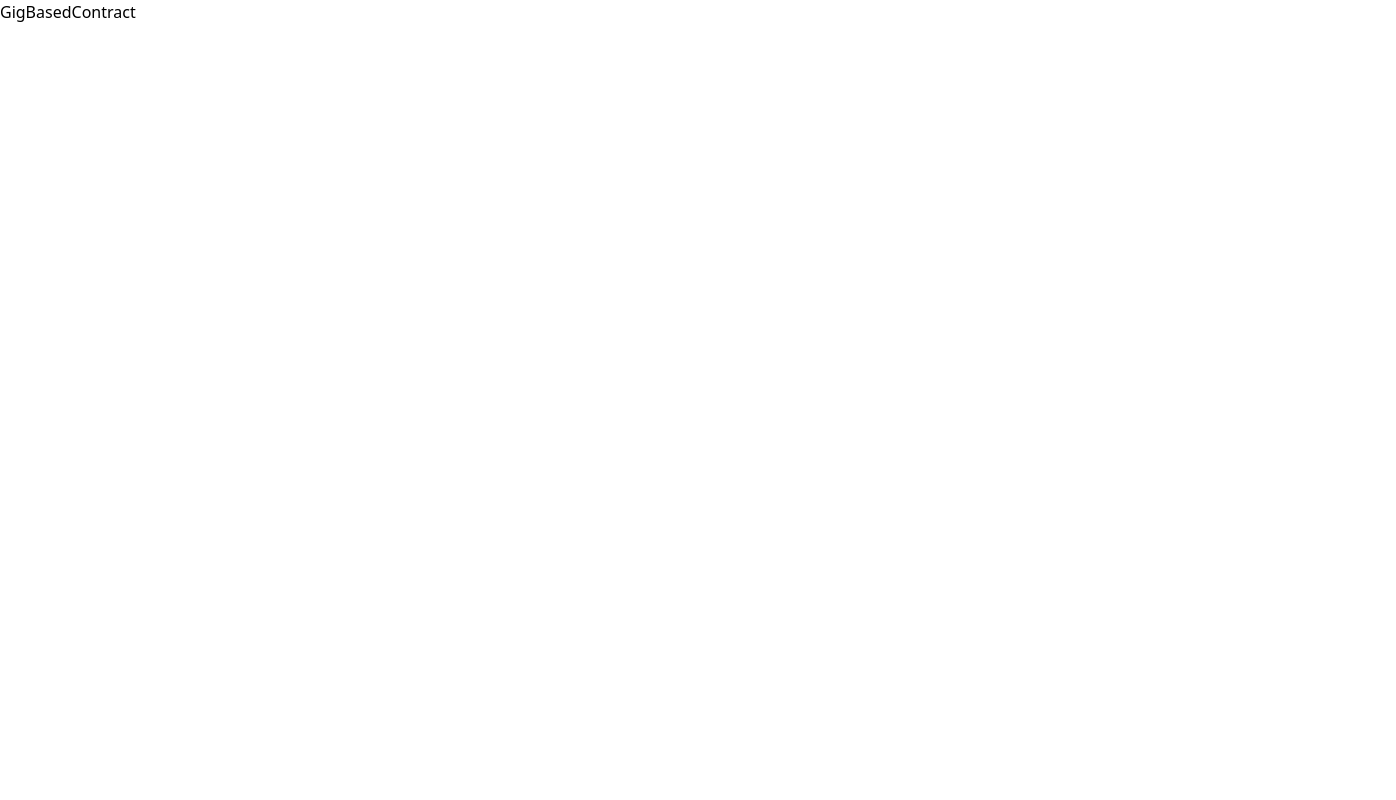
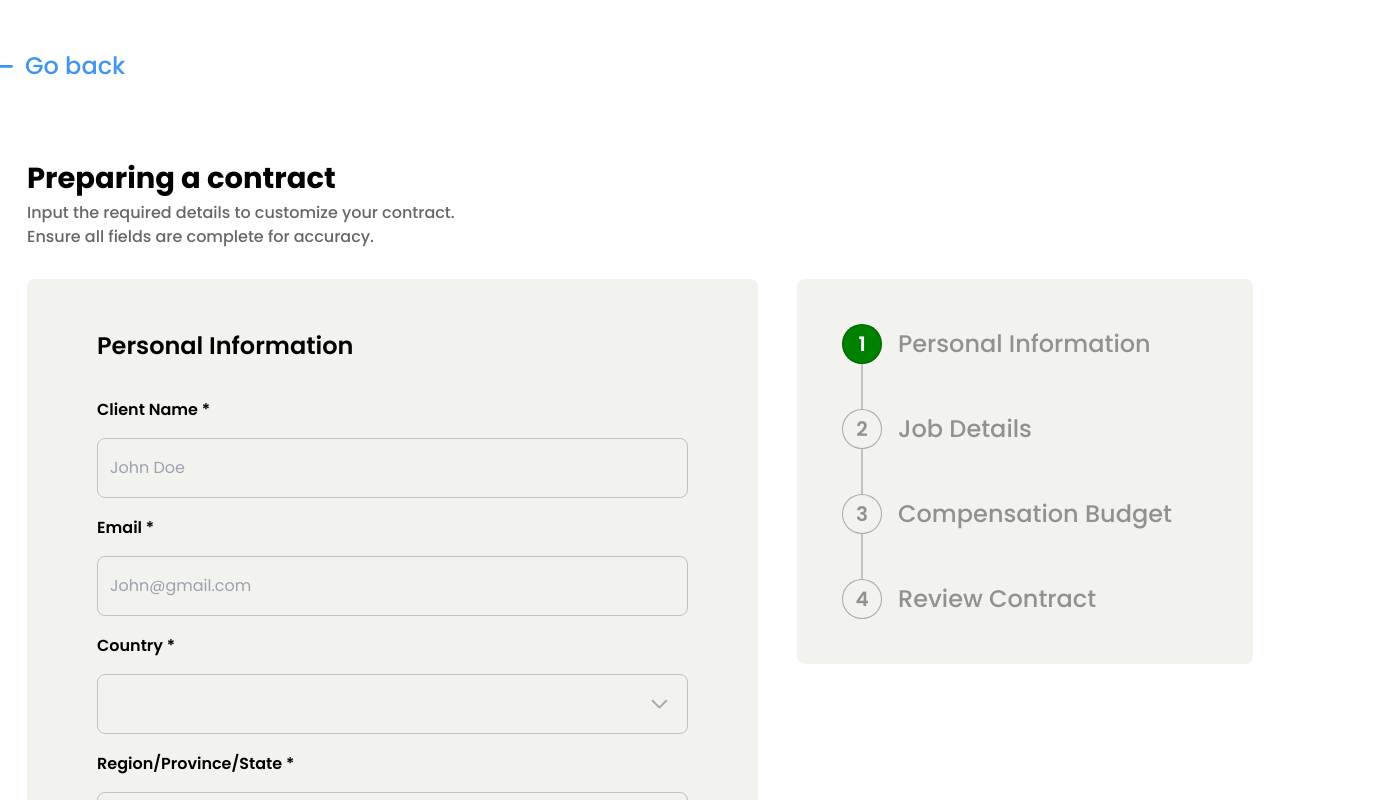
Before and after one commit to yekeen-nasir/pedxo-frontend-adminacct, a React (Vite) app: page /gig-based-form in a window 1280 px wide. Shown: the top 800 px of the page, 1396 px wide, since content can reach past the window. Built offline with nearby package versions, Linux system fonts and the light colour scheme.

Commit message:
new Update

```diff
--- a/src/components/ContractForm.jsx
+++ b/src/components/ContractForm.jsx
@@ -32,7 +32,7 @@ const ContractForm = () => {
       case 1:
         return (
           <div>
-            <FormOne value={formData} onChange={handleInputChange} />
+            <FormOne value={formData} onChange={handleInputChange}   />
           </div>
         );
 
--- a/src/components/stepperForms/FormTwo.jsx
+++ b/src/components/stepperForms/FormTwo.jsx
@@ -3,7 +3,7 @@ import dropdownarrow from "../../assets/svg/dropdownarrow.svg";
 import { useEffect, useRef, useState } from "react";
 import ContractFormInput from "../ContractFormInput";
 
-const FormTwo = ({ onChange, value }) => {
+const FormTwo = ({ onChange, value, subHead }) => {
   // Dropdown 1
   const [isOpenRole, setIsOpenRole] = useState(false);
   const [selectedRole, setSelectedRole] = useState("");
@@ -85,7 +85,7 @@ const FormTwo = ({ onChange, value }) => {
             className="text-[12px] font-medium leading-normal xl:text-[16px]"
             style={{ color: "rgba(0, 0, 0, 0.50)" }}
           >
-            Full-time Role
+            {subHead}
           </div>
         </div>
 
--- a/src/pages/FullTimeContract.jsx
+++ b/src/pages/FullTimeContract.jsx
@@ -3,7 +3,7 @@ import { ContractForm } from "../components";
 const FullTimeContract = () => {
   return (
     <div className="font-poppins ">
-      <ContractForm />
+      <ContractForm subHead="Full-time Role"/>
     </div>
   );
 };
--- a/src/pages/GigBasedContract.jsx
+++ b/src/pages/GigBasedContract.jsx
@@ -1,6 +1,10 @@
+import { ContractForm } from "../components";
+
 const GigBasedContract = () => {
   return (
-    <div>GigBasedContract</div>
-  )
-}
-export default GigBasedContract
+    <div className="font-poppins ">
+      <ContractForm subHead="Gig-Based Role" />
+    </div>
+  );
+};
+export default GigBasedContract;
```
